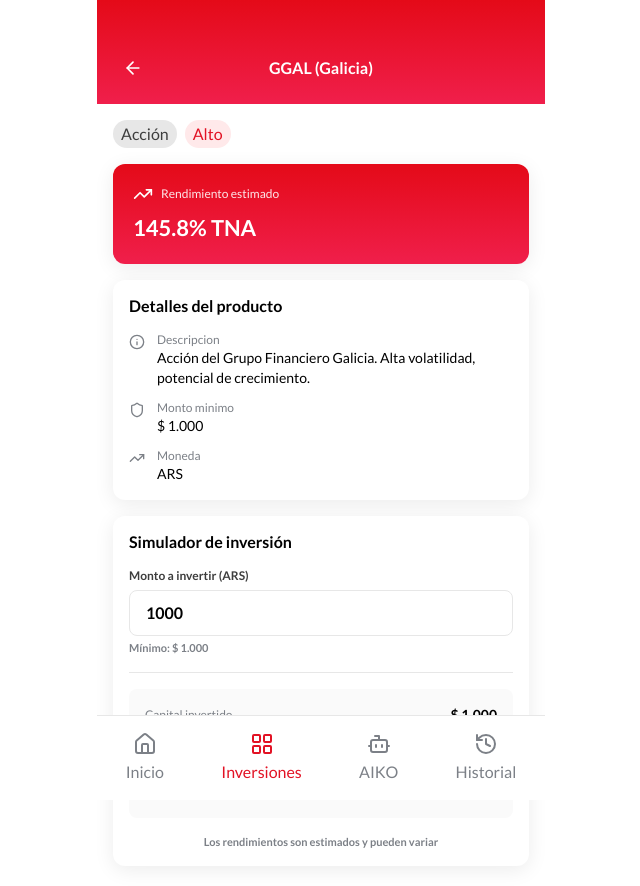
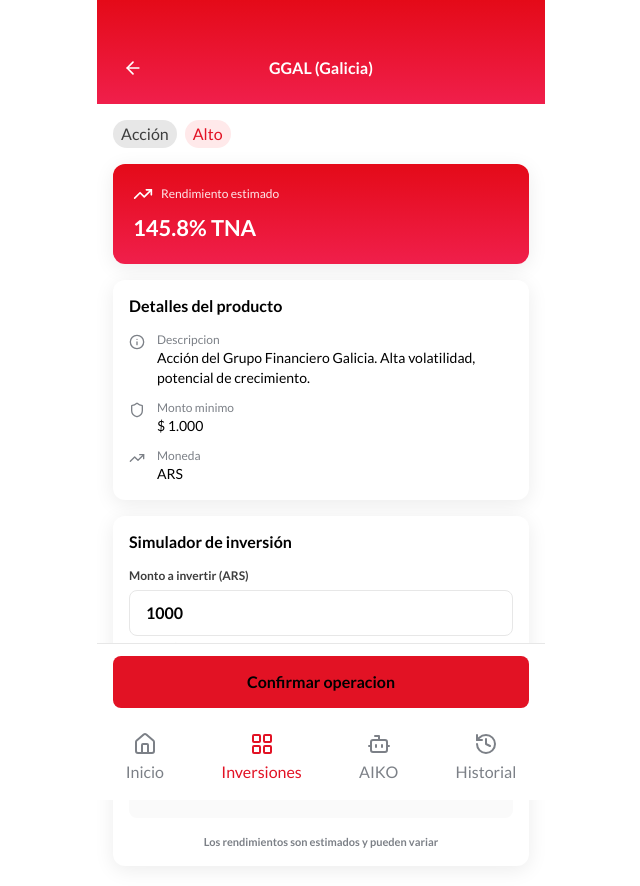
Before and after one commit to RenCostamagna/hackaton-prototype, a Next.js app: page /catalogo/accion-1 in a window 1280 px wide. Shown: the top 886 px of the page, without its empty margins (319-959 px from the left). Built offline with nearby package versions, Linux system fonts and the light colour scheme.

Commit message:
fix: position BottomBar above BottomNav
Adjust BottomBar positioning to ensure button visibility above BottomNav.

```diff
--- a/components/ui/bottom-bar.tsx
+++ b/components/ui/bottom-bar.tsx
@@ -10,9 +10,9 @@ export function BottomBar({ children, className }: BottomBarProps) {
   return (
     <div
       className={cn(
-        "fixed bottom-0 left-0 right-0 bg-surface border-t border-border",
-        "px-4 py-3 pb-safe",
-        "max-w-md mx-auto",
+        "fixed bottom-20 left-0 right-0 bg-surface border-t border-border",
+        "px-4 py-3",
+        "max-w-md mx-auto z-40",
         className
       )}
     >
```
